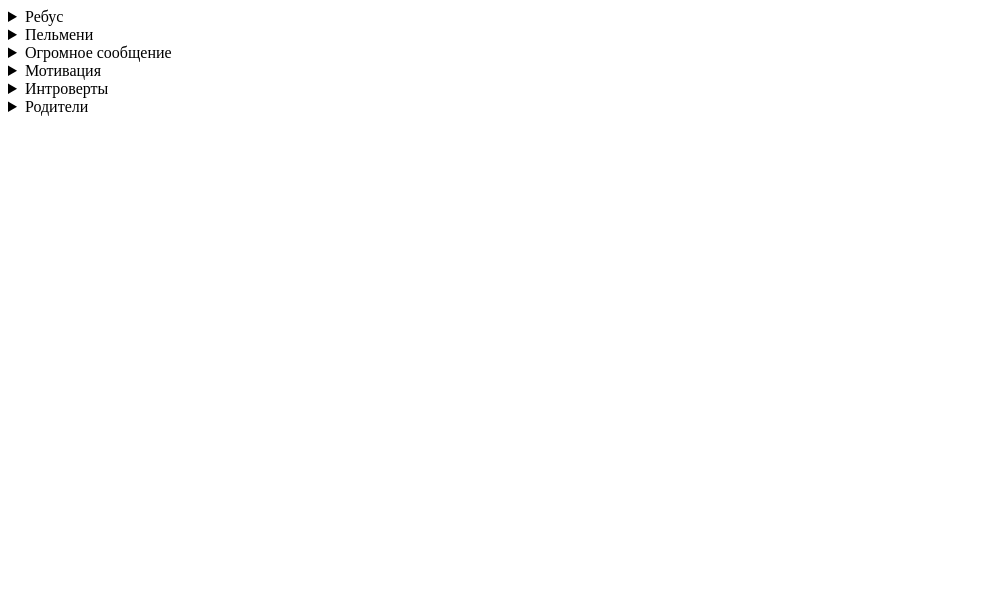
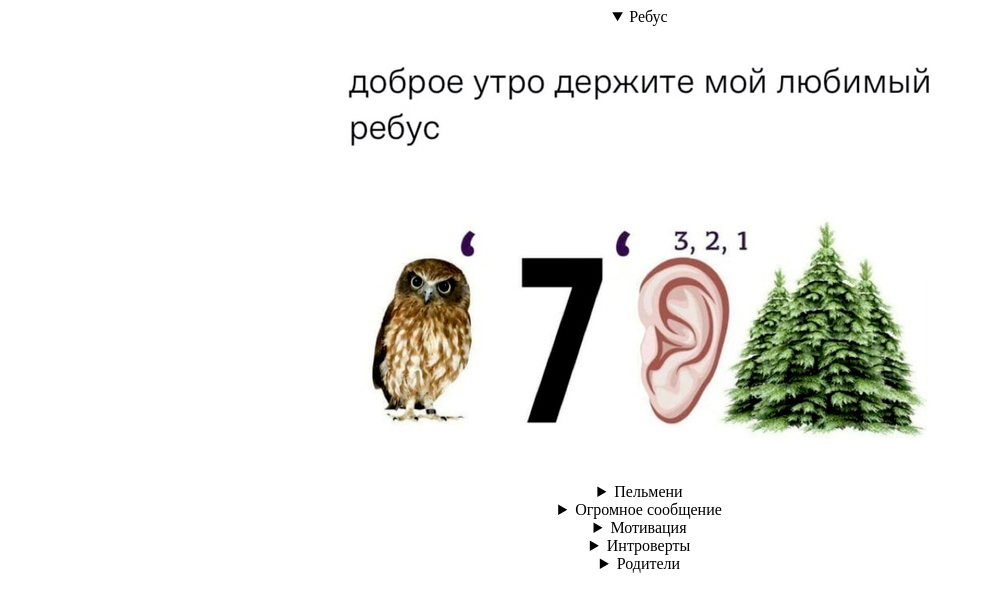
Before and after one commit to Yusi1987/cssBayan, a plain HTML site: page cssBayan/index.html in a window 1280 px wide. Shown: the whole page, without its empty margins (0-984 px from the left). Drawn offline with Linux system fonts and the light colour scheme.

Commit message:
feat: Add first meme opened

```diff
--- a/cssBayan/index.html
+++ b/cssBayan/index.html
@@ -10,7 +10,7 @@
 <body>
     <section>
 
-          <details>
+          <details open>
             <summary>Ребус</summary>
               <p><img src = "images/114-20221121_151059.jpg" alt="Ребус"></p>
           </details>
--- a/cssBayan/styles.css
+++ b/cssBayan/styles.css
@@ -13,3 +13,5 @@ img {
 summary:hover {
     cursor: pointer;
 }
+
+details { text-align: center }
```
